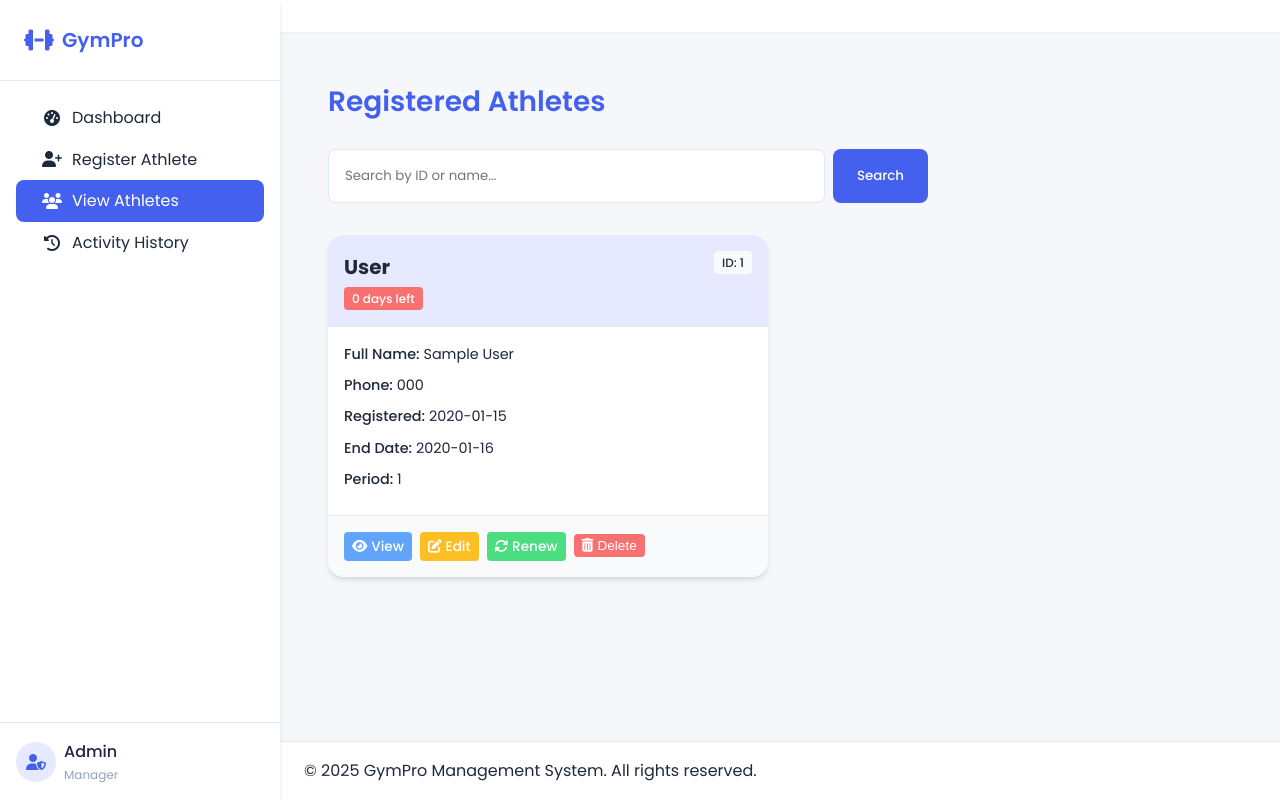
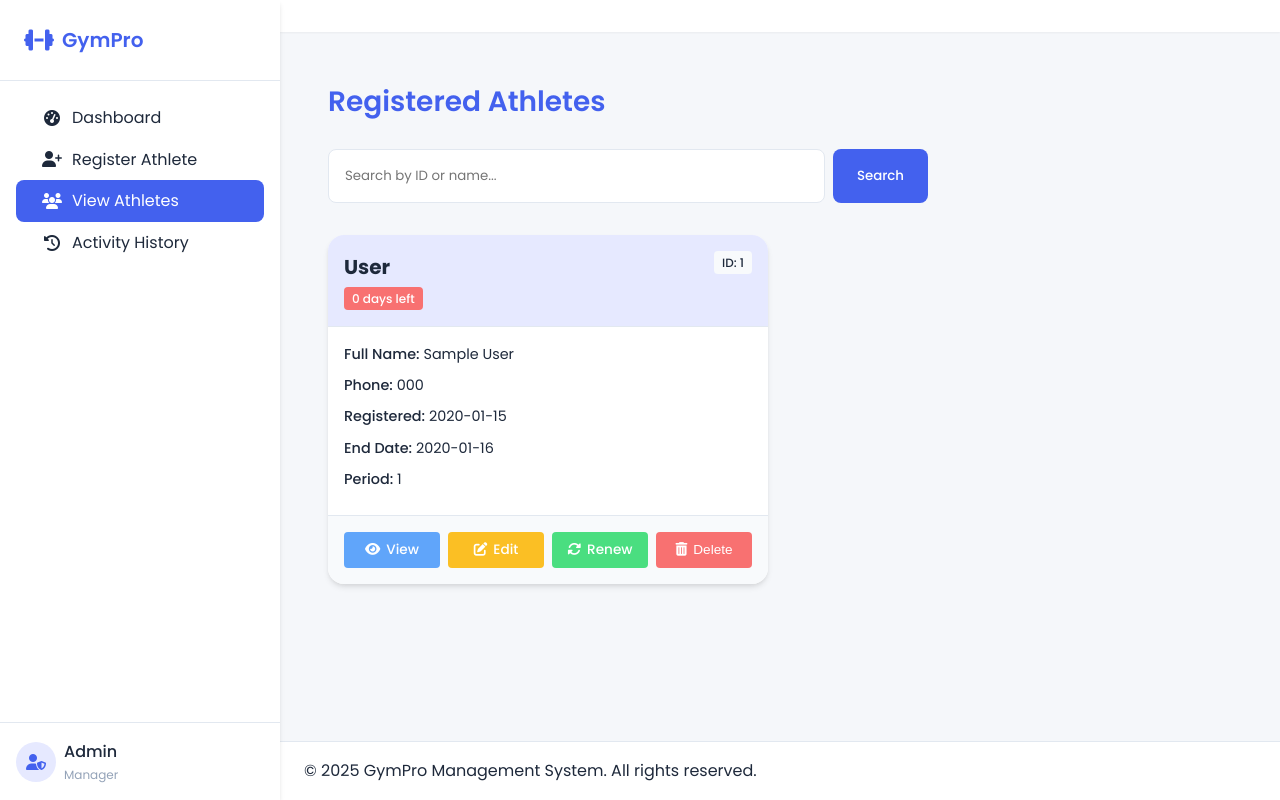
Before and after one commit to 0xAbolfazl/GYM-Management-System, a Flask app: page /athletes in a window 1280 px wide. Run offline with Flask 3, Linux system fonts and the light colour scheme; tables that the repository leaves empty hold one stand-in row (values such as "Sample post").

Commit message:
Athlete card button became responsive

```diff
--- a/app.py
+++ b/app.py
@@ -344,4 +344,4 @@ def history():
                          search_query=search_query, action_type=action_type)
 
 if __name__ == '__main__':
-    app.run(debug=True)
+    app.run(host='0.0.0.0', port=5000, debug=True)
--- a/static/css/athletes.css
+++ b/static/css/athletes.css
@@ -132,8 +132,8 @@
 
 /* ===== ACTION BUTTONS ===== */
 .athlete-actions {
-  display: flex;
-  flex-wrap: wrap;
+    display: grid;
+    grid-template-columns: repeat(4, 1fr);
     gap: var(--spacing-sm);
     padding: var(--spacing-md);
     border-top: 1px solid var(--border-color);
@@ -143,14 +143,45 @@
 .action-btn {
     display: inline-flex;
     align-items: center;
-  gap: var(--spacing-xs);
-  padding: var(--spacing-xs) var(--spacing-sm);
+    justify-content: center;
+    gap: 6px;
+    padding: 8px 12px;
     border-radius: var(--radius-sm);
     font-size: 0.85rem;
     font-weight: 500;
     transition: all 0.2s ease;
+    text-align: center;
+    min-width: 0;
+    width: 100%;
+    border: none;
+    cursor: pointer;
+    text-decoration: none;
+    height: 36px;
+    box-sizing: border-box;
 }
 
+.delete-form {
+    display: none;
+}
+
+/* Responsive adjustments */
+@media (max-width: 768px) {
+    .athlete-actions {
+        grid-template-columns: repeat(2, 1fr);
+    }
+
+    .action-btn {
+        grid-column: auto;
+    }
+}
+
+@media (max-width: 480px) {
+    .athlete-actions {
+        grid-template-columns: 1fr;
+    }
+}
+
+/* Button colors (keep existing) */
 .view-btn {
     background-color: var(--info-color);
     color: white;
@@ -181,45 +212,8 @@
 .delete-btn {
     background-color: var(--danger-color);
     color: white;
-  border: none;
-  cursor: pointer;
 }
 
 .delete-btn:hover {
     background-color: #ef4444;
 }
-
-.delete-form {
-  margin: 0;
-}
-
-/* ========== RESPONSIVE ADJUSTMENTS ========== */
-@media (max-width: 768px) {
-  .athletes-grid {
-    grid-template-columns: repeat(auto-fill, minmax(250px, 1fr));
-  }
-
-  .search-filter form {
-    flex-direction: column;
-  }
-
-  .search-filter button {
-    padding: var(--spacing-sm);
-  }
-}
-
-@media (max-width: 480px) {
-  .athletes-grid {
-    grid-template-columns: 1fr;
-  }
-
-  .athlete-actions {
-    flex-direction: column;
-  }
-
-  .action-btn {
-    width: 100%;
-    justify-content: center;
-    padding: var(--spacing-sm);
-  }
-}
--- a/templates/athletes.html
+++ b/templates/athletes.html
@@ -43,11 +43,10 @@
                 <a href="{{ url_for('renew_athlete', athlete_id=athlete.id) }}" class="action-btn renew-btn">
                     <i class="fas fa-sync-alt"></i> Renew
                 </a>
-                <form action="{{ url_for('delete_athlete', athlete_id=athlete.id) }}" method="POST" class="delete-form">
-                    <button type="submit" class="action-btn delete-btn" onclick="return confirm('Are you sure you want to delete this athlete?')">
-                        <i class="fas fa-trash-alt"></i> Delete
-                    </button>
-                </form>
+                <button type="submit" form="delete-form-{{ athlete.id }}" class="action-btn delete-btn" onclick="return confirm('Are you sure you want to delete this athlete?')">
+                    <i class="fas fa-trash-alt"></i> Delete
+                </button>
+                <form id="delete-form-{{ athlete.id }}" action="{{ url_for('delete_athlete', athlete_id=athlete.id) }}" method="POST" class="delete-form"></form>
             </div>
         </div>
         {% endfor %}
--- a/templates/base.html
+++ b/templates/base.html
@@ -108,7 +108,6 @@
             sidebar.classList.toggle('active');
             toggleBtn.classList.toggle('active');
 
-            // Add overlay when sidebar is active
             if (sidebar.classList.contains('active')) {
                 const overlay = document.createElement('div');
                 overlay.className = 'sidebar-overlay';
```
Lines whose indentation alone changed are shown as unchanged.
